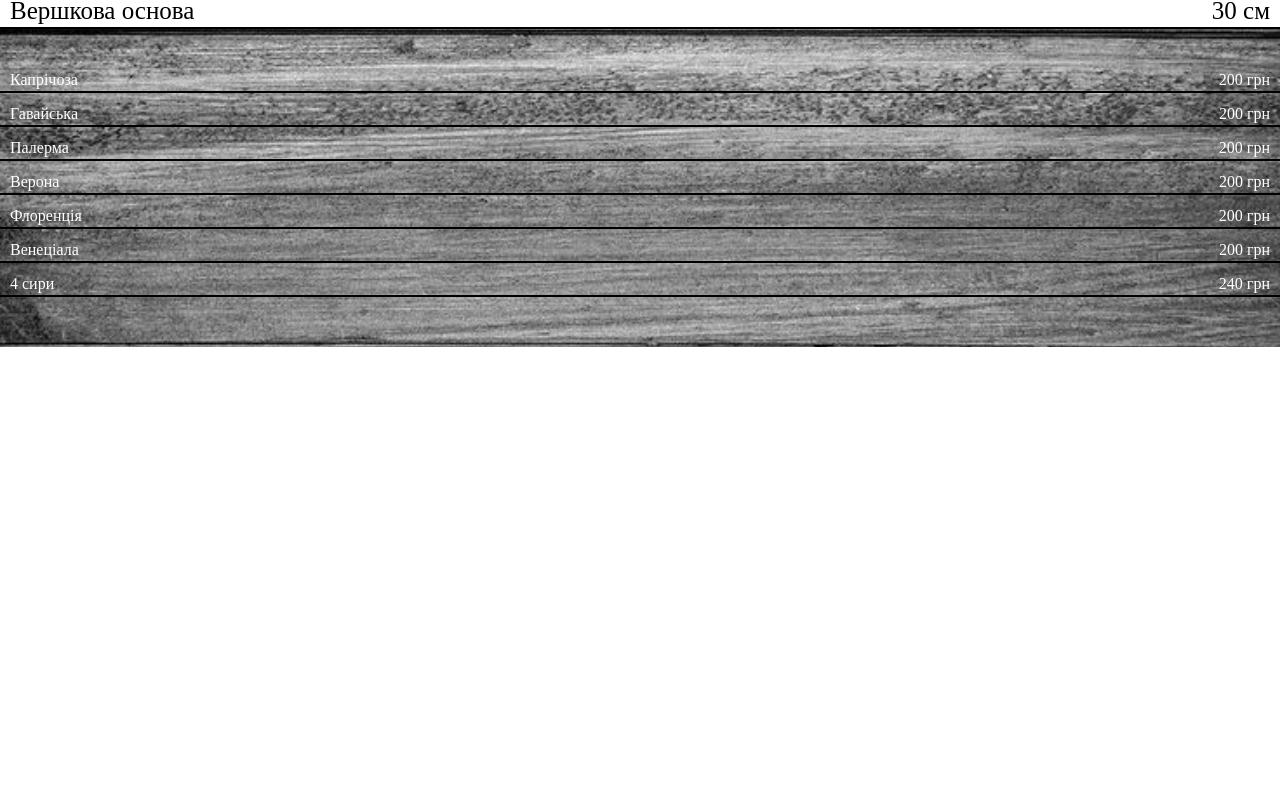
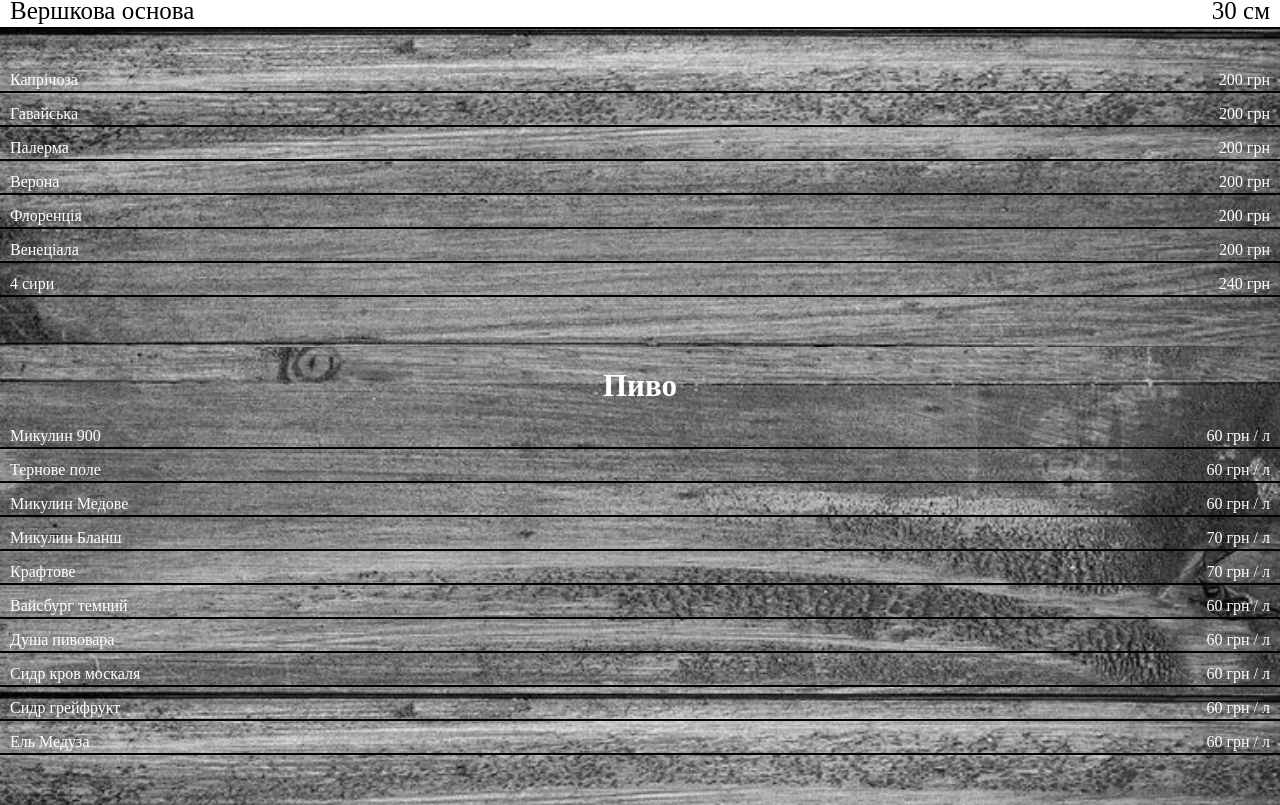
Before and after one commit to aduvancik/kazka1, a React (Create React App) app: page / in a window 1280 px wide. Shown: the part 1422-2227 px from the top of the page. Before the commit the page ends 1769 px from the top, so only its background shows below. Built offline with nearby package versions, Linux system fonts and the light colour scheme.

Commit message:
bear add

```diff
--- a/src/App.js
+++ b/src/App.js
@@ -226,7 +226,7 @@ function App() {
 
         </div>
       </div>
-      {/* <div className="app">
+       <div className="app">
     <span className="sss" onClick={scrollToPizzaSection}></span>
       <h1 onClick={scrollToPizzaSection}>Пиво</h1>
       <div className="menu-items">
@@ -242,11 +242,31 @@ function App() {
         </div>
         <div className="menu-item">
           <p>Микулин Медове</p>
-          {/* <p></p> */}
-          {/* <p>60 грн / л</p>
+           <p></p>
+           <p>60 грн / л</p>
         </div>
         <div className="menu-item">
-          <p>Кров москаля</p>
+          <p>Микулин Бланш</p>
+           <p></p>
+           <p>70 грн / л</p>
+        </div>
+        <div className="menu-item">
+          <p>Крафтове</p>
+           <p></p>
+           <p>70 грн / л</p>
+        </div>
+        <div className="menu-item">
+          <p>Вайсбург темний</p>
+           <p></p>
+           <p>60 грн / л</p>
+        </div>
+        <div className="menu-item">
+          <p>Душа пивовара</p>
+           <p></p>
+           <p>60 грн / л</p>
+        </div>
+        <div className="menu-item">
+          <p>Сидр кров москаля</p>
           <p></p>
           <p>60 грн / л</p>
         </div>
@@ -259,10 +279,10 @@ function App() {
           <p>Ель Медуза</p>
           <p></p>
           <p>60 грн / л</p>
-        </div> */}
+        </div>
 
-      {/* </div> */}
-    {/* </div>  */}
+      </div>
+     </div>
       </>
   );
 }
```
